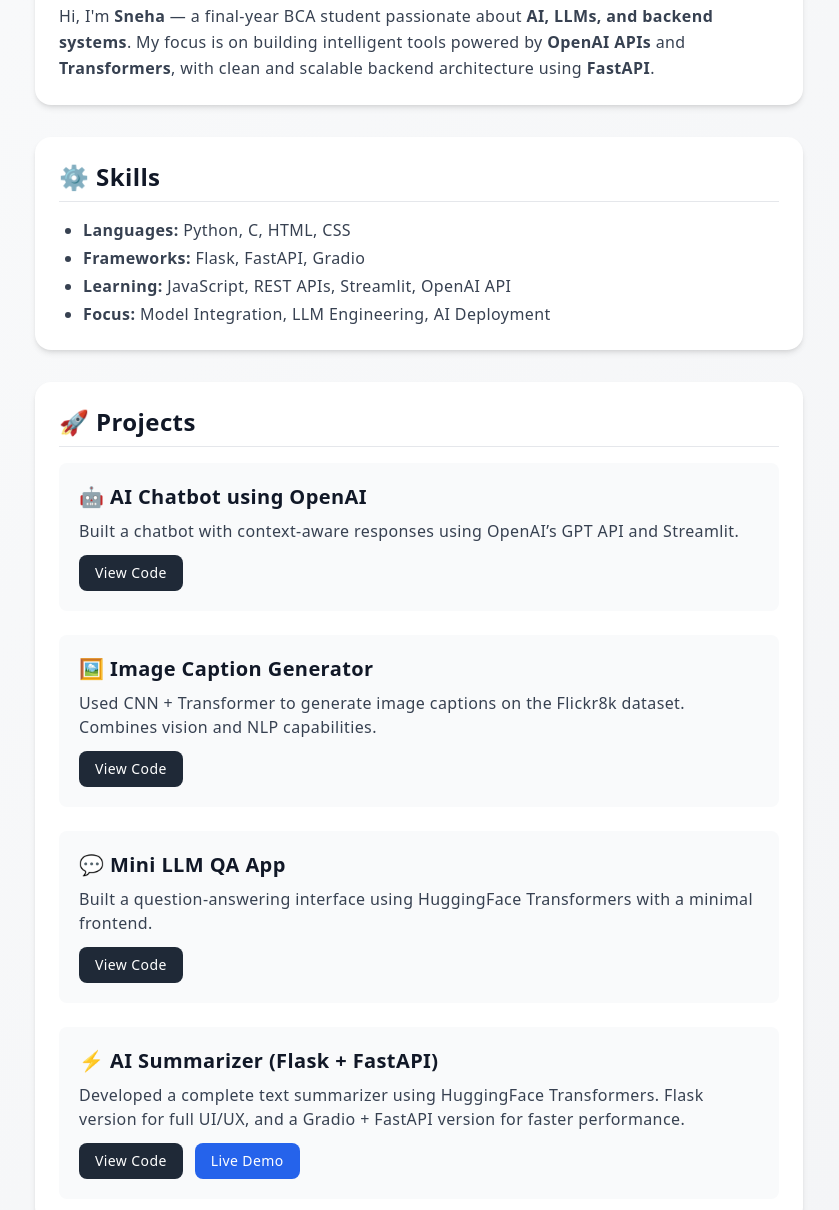
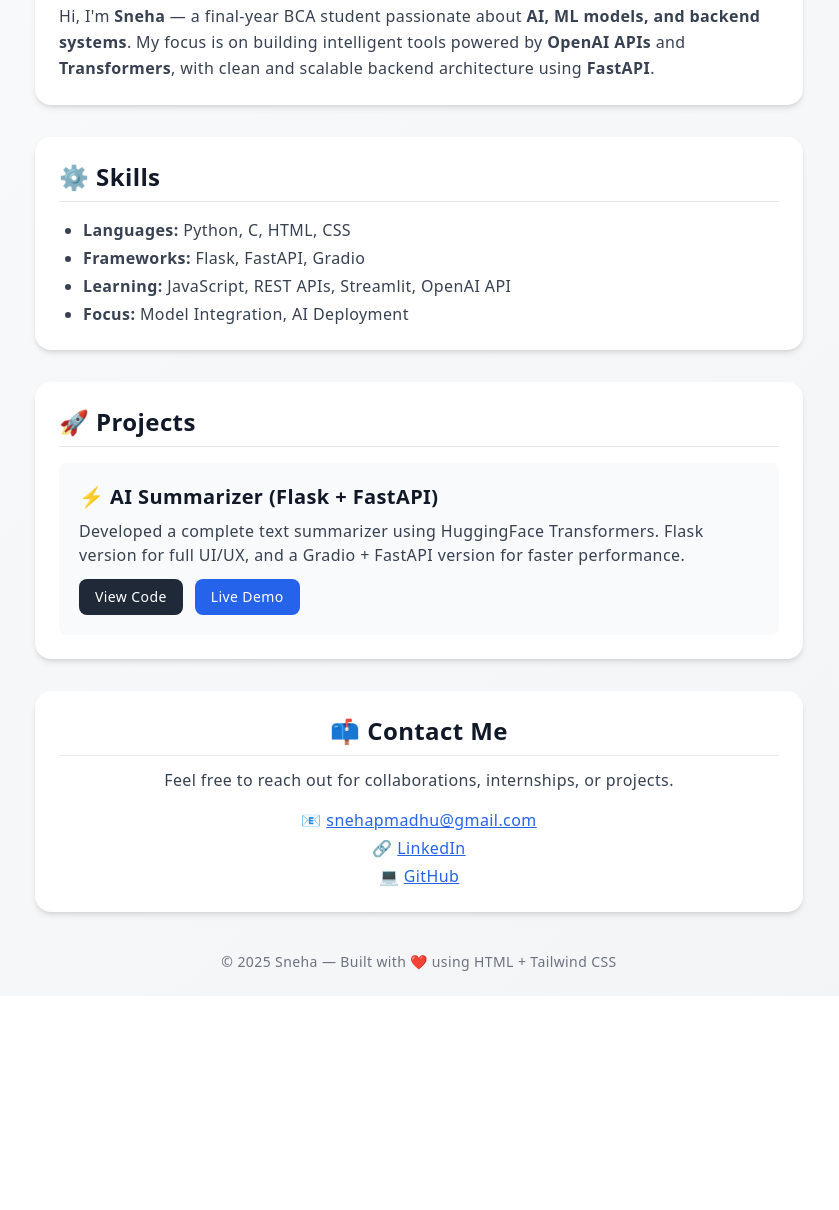
Before and after one commit to Sneha12325/portfolio, a plain HTML site: page index.html in a window 1280 px wide. Shown: the part 282-1492 px from the top of the page, without its empty margins (221-1060 px from the left). After the commit the page ends 1278 px from the top, so only its background shows below. Drawn offline with nearby package versions, Linux system fonts and the light colour scheme.

Commit message:
Update index.html

```diff
--- a/index.html
+++ b/index.html
@@ -24,7 +24,7 @@
     <h2 class="text-2xl font-semibold mb-4 text-gray-900 border-b pb-2">👩‍💻 About Me</h2>
     <p class="leading-relaxed text-gray-700">
       Hi, I'm <strong>Sneha</strong> — a final-year BCA student passionate about
-      <strong>AI, LLMs, and backend systems</strong>. My focus is on building intelligent tools
+      <strong>AI, ML models, and backend systems</strong>. My focus is on building intelligent tools
       powered by <strong>OpenAI APIs</strong> and <strong>Transformers</strong>, with clean and scalable
       backend architecture using <strong>FastAPI</strong>.
     </p>
@@ -37,7 +37,7 @@
       <li><strong>Languages:</strong> Python, C, HTML, CSS</li>
       <li><strong>Frameworks:</strong> Flask, FastAPI, Gradio</li>
       <li><strong>Learning:</strong> JavaScript, REST APIs, Streamlit, OpenAI API</li>
-      <li><strong>Focus:</strong> Model Integration, LLM Engineering, AI Deployment</li>
+      <li><strong>Focus:</strong> Model Integration, AI Deployment</li>
     </ul>
   </section>
 
@@ -46,39 +46,6 @@
     <h2 class="text-2xl font-semibold mb-4 border-b pb-2 text-gray-900">🚀 Projects</h2>
     <div class="space-y-6">
 
-      <!-- AI Chatbot -->
-      <div class="p-5 bg-gray-50 rounded-lg hover:shadow-lg transition transform hover:-translate-y-1">
-        <h3 class="text-xl font-bold text-gray-900">🤖 AI Chatbot using OpenAI</h3>
-        <p class="mt-2 text-gray-700">
-          Built a chatbot with context-aware responses using OpenAI’s GPT API and Streamlit.
-        </p>
-        <div class="mt-3 flex space-x-3">
-          <a href="https://github.com/Sneha12325" target="_blank" class="px-4 py-2 bg-gray-800 text-white text-sm rounded-lg hover:bg-gray-900 transition">View Code</a>
-        </div>
-      </div>
-
-      <!-- Image Caption Generator -->
-      <div class="p-5 bg-gray-50 rounded-lg hover:shadow-lg transition transform hover:-translate-y-1">
-        <h3 class="text-xl font-bold text-gray-900">🖼️ Image Caption Generator</h3>
-        <p class="mt-2 text-gray-700">
-          Used CNN + Transformer to generate image captions on the Flickr8k dataset.
-          Combines vision and NLP capabilities.
-        </p>
-        <div class="mt-3 flex space-x-3">
-          <a href="https://github.com/Sneha12325" target="_blank" class="px-4 py-2 bg-gray-800 text-white text-sm rounded-lg hover:bg-gray-900 transition">View Code</a>
-        </div>
-      </div>
-
-      <!-- Mini LLM QA App -->
-      <div class="p-5 bg-gray-50 rounded-lg hover:shadow-lg transition transform hover:-translate-y-1">
-        <h3 class="text-xl font-bold text-gray-900">💬 Mini LLM QA App</h3>
-        <p class="mt-2 text-gray-700">
-          Built a question-answering interface using HuggingFace Transformers with a minimal frontend.
-        </p>
-        <div class="mt-3 flex space-x-3">
-          <a href="https://github.com/Sneha12325" target="_blank" class="px-4 py-2 bg-gray-800 text-white text-sm rounded-lg hover:bg-gray-900 transition">View Code</a>
-        </div>
-      </div>
 
       <!-- AI Summarizer -->
       <div class="p-5 bg-gray-50 rounded-lg hover:shadow-lg transition transform hover:-translate-y-1">
```
